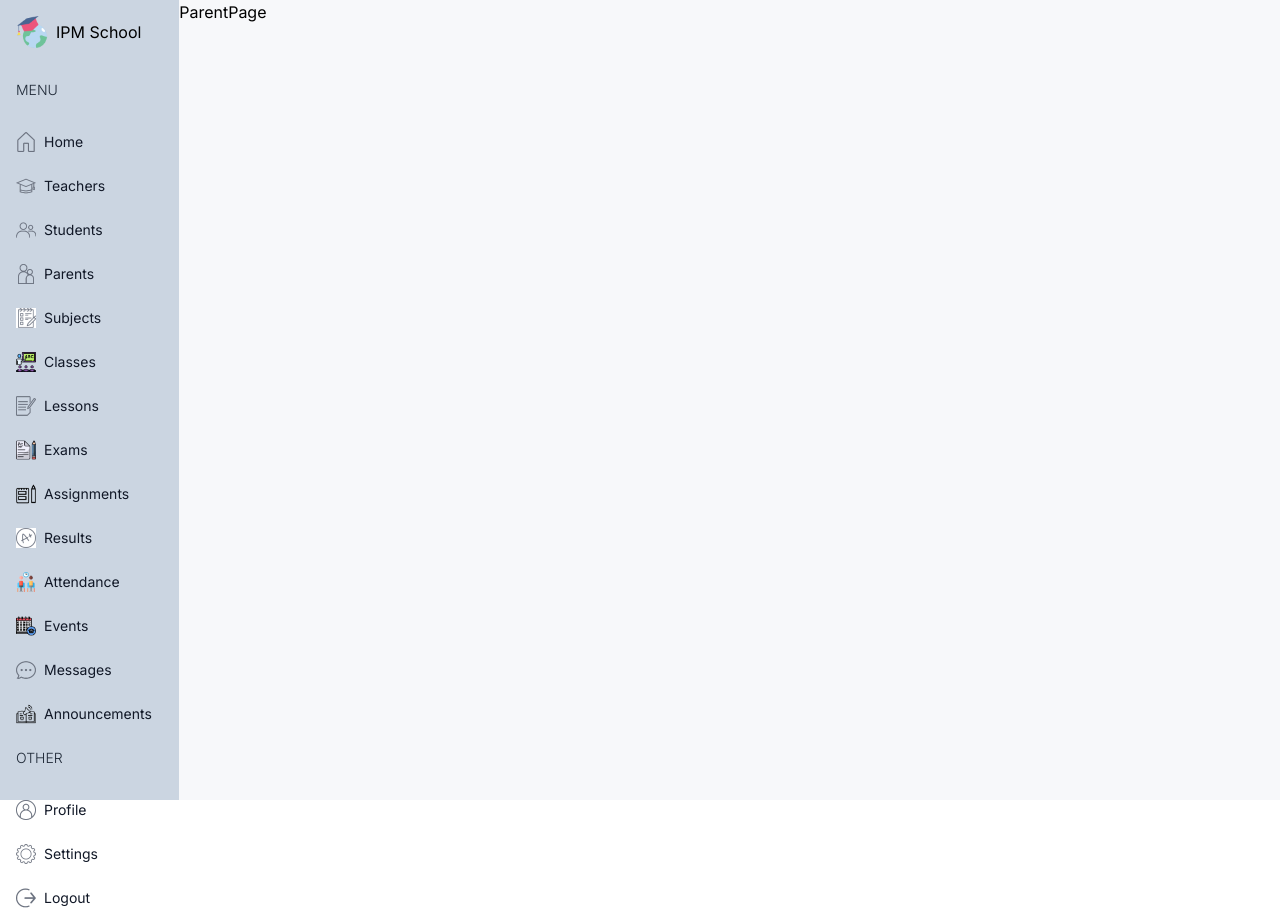
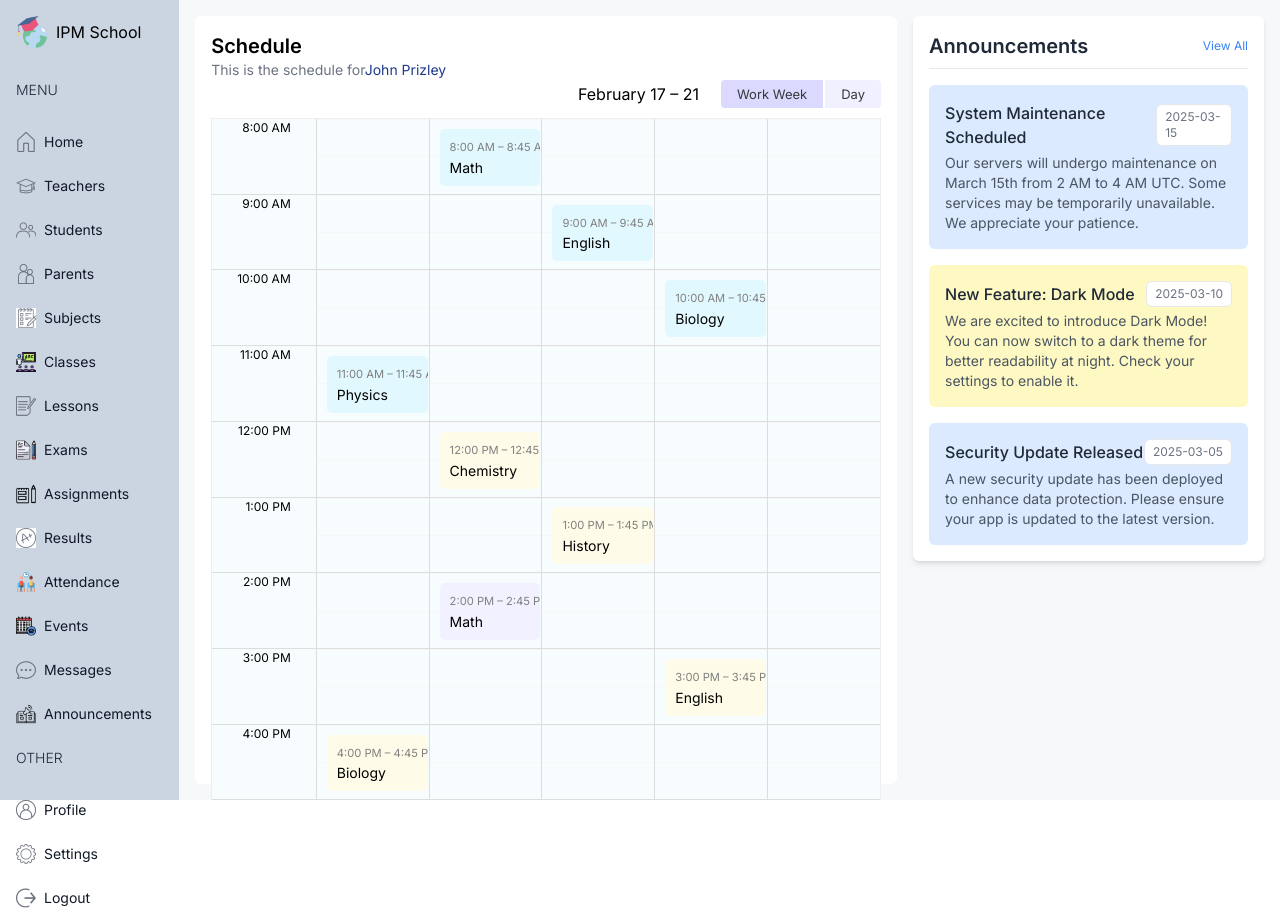
Before and after one commit to abilioepalanga/School-Management-Dashboard, a Next.js app: page /parent in a window 1280 px wide. Built offline with nearby package versions, Linux system fonts and the light colour scheme.

Commit message:
Parent Page

```diff
--- a/src/app/(dashboard)/parent/page.tsx
+++ b/src/app/(dashboard)/parent/page.tsx
@@ -1,5 +1,26 @@
+import Announcements from "@/components/Announcements";
+import BigCalendar from "@/components/BigCalender";
+
 const ParentPage = () => {
-    return <div>ParentPage</div>;
+    return (
+        <div className="flex-1 p-4 flex gap-4 flex-col xl:flex-row">
+            {/* LEFT */}
+            <div className="w-full xl:w-2/3">
+                <div className="h-full bg-white p-4 rounded-md">
+                    <h1 className="text-xl font-semibold">Schedule</h1>
+                    <p className="text-sm text-gray-500">
+                        This is the schedule for{""}
+                        <span className="text-blue-900">John Prizley</span>
+                    </p>
+                    <BigCalendar />
+                </div>
+            </div>
+            {/* RIGHT */}
+            <div className="w-full xl:w-1/3 flex flex-col gap-8">
+                <Announcements />
+            </div>
+        </div>
+    );
 };
 
 export default ParentPage;
```
